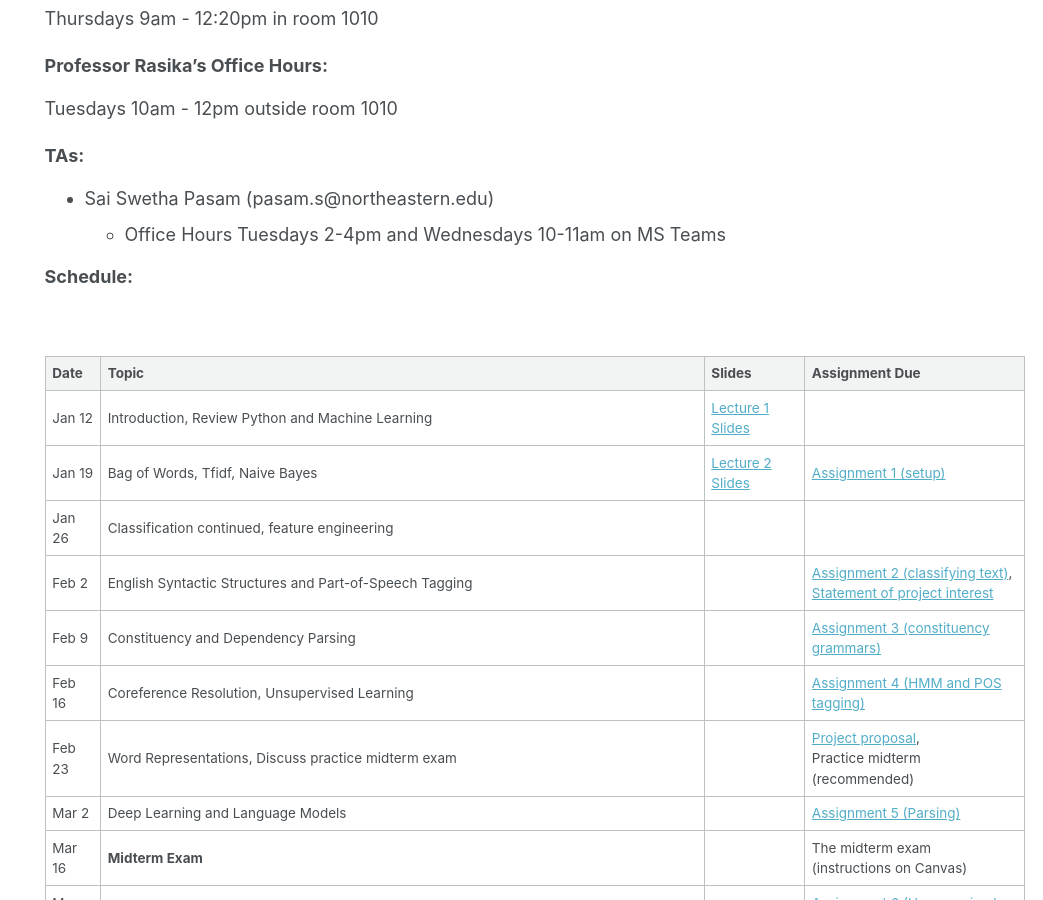
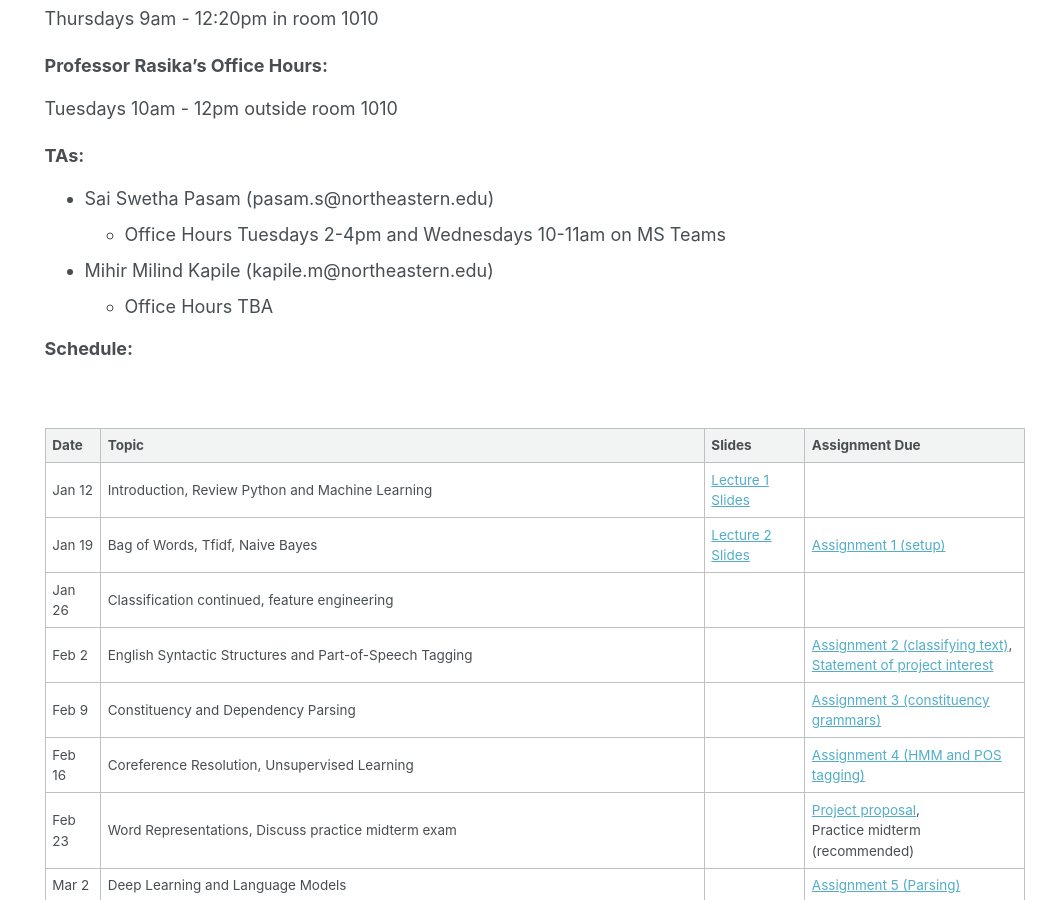
Before and after one commit to rasikabh/rasikabh.github.io, a Jekyll site: the page built from _pages/nlp2023.md, in a window 1280 px wide and 900 px high, scrolled down 375 px. Shown: the whole window, without its empty margins (237-1280 px from the left). Built offline with Jekyll 4.4.1, drawn with Linux system fonts in a browser that asks for light colours.

Commit message:
Update nlp2023.md

```diff
--- a/_pages/nlp2023.md
+++ b/_pages/nlp2023.md
@@ -32,6 +32,8 @@ Tuesdays 10am - 12pm outside room 1010
 ### TAs:
 - Sai Swetha Pasam (pasam.s@northeastern.edu)
    - Office Hours Tuesdays 2-4pm and Wednesdays 10-11am on MS Teams
+- Mihir Milind Kapile (kapile.m@northeastern.edu)
+   - Office Hours TBA
 
 ### Schedule:
 
```
